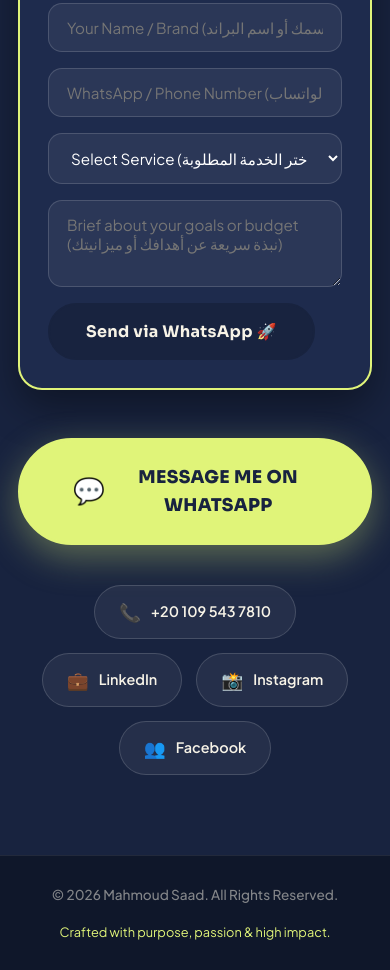
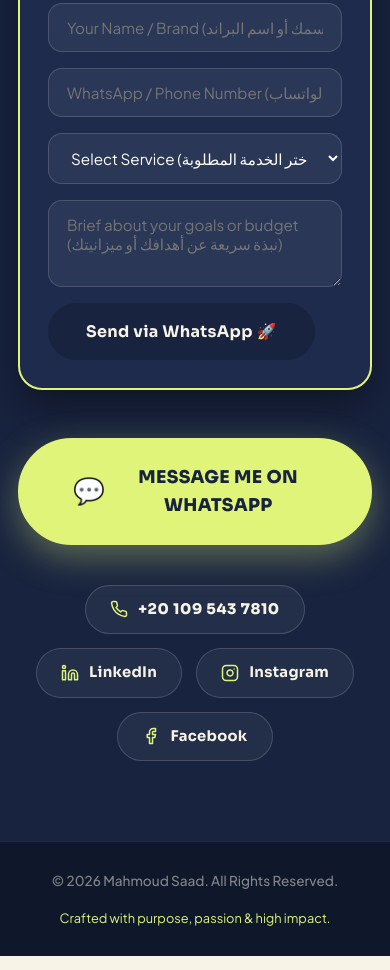
Before and after one commit to mahmoudmsaad07-crypto/portfolio, a plain HTML site: page index.html in a window 390 px wide. Shown: the part 10510-11480 px from the top of the page. Drawn offline with Linux system fonts and the light colour scheme.

Commit message:
Redesign contact pills: Replace low-quality emoji icons with sleek vector SVG icons (phone, LinkedIn, Instagram, Facebook), premium lime stroke accents, high-end hover state

```diff
--- a/index.html
+++ b/index.html
@@ -921,19 +921,19 @@
         <!-- Secondary Contact Channels -->
         <div class="secondary-contacts">
           <a href="tel:+201095437810" class="sec-pill" id="link-phone" title="Direct Phone Call">
-            <span class="pill-icon">📞</span>
-            <bdi dir="ltr">+20 109 543 7810</bdi>
+            <svg class="pill-svg-icon" viewBox="0 0 24 24" fill="none" stroke="currentColor" stroke-width="2" stroke-linecap="round" stroke-linejoin="round"><path d="M22 16.92v3a2 2 0 0 1-2.18 2 19.79 19.79 0 0 1-8.63-3.07 19.5 19.5 0 0 1-6-6 19.79 19.79 0 0 1-3.07-8.67A2 2 0 0 1 4.11 2h3a2 2 0 0 1 2 1.72 12.84 12.84 0 0 0 .7 2.81 2 2 0 0 1-.45 2.11L8.09 9.91a16 16 0 0 0 6 6l1.27-1.27a2 2 0 0 1 2.11-.45 12.84 12.84 0 0 0 2.81.7A2 2 0 0 1 22 16.92z"></path></svg>
+            <span class="phone-text" dir="ltr">+20 109 543 7810</span>
           </a>
           <a href="https://www.linkedin.com/in/mahmoud-saad-674711167/" target="_blank" rel="noopener" class="sec-pill" id="link-linkedin" title="LinkedIn Profile">
-            <span class="pill-icon">💼</span>
+            <svg class="pill-svg-icon" viewBox="0 0 24 24" fill="none" stroke="currentColor" stroke-width="2" stroke-linecap="round" stroke-linejoin="round"><path d="M16 8a6 6 0 0 1 6 6v7h-4v-7a2 2 0 0 0-2-2 2 2 0 0 0-2 2v7h-4v-7a6 6 0 0 1 6-6z"></path><rect x="2" y="9" width="4" height="12"></rect><circle cx="4" cy="4" r="2"></circle></svg>
             <span>LinkedIn</span>
           </a>
           <a href="https://www.instagram.com/mahmoud_saad07/" target="_blank" rel="noopener" class="sec-pill" id="link-instagram" title="Instagram Profile">
-            <span class="pill-icon">📸</span>
+            <svg class="pill-svg-icon" viewBox="0 0 24 24" fill="none" stroke="currentColor" stroke-width="2" stroke-linecap="round" stroke-linejoin="round"><rect x="2" y="2" width="20" height="20" rx="5" ry="5"></rect><path d="M16 11.37A4 4 0 1 1 12.63 8 4 4 0 0 1 16 11.37z"></path><line x1="17.5" y1="6.5" x2="17.51" y2="6.5"></line></svg>
             <span>Instagram</span>
           </a>
           <a href="https://www.facebook.com/Mahmoud.M.Saad07" target="_blank" rel="noopener" class="sec-pill" id="link-facebook" title="Facebook Profile">
-            <span class="pill-icon">👥</span>
+            <svg class="pill-svg-icon" viewBox="0 0 24 24" fill="none" stroke="currentColor" stroke-width="2" stroke-linecap="round" stroke-linejoin="round"><path d="M18 2h-3a5 5 0 0 0-5 5v3H7v4h3v8h4v-8h3l1-4h-4V7a1 1 0 0 1 1-1h3z"></path></svg>
             <span>Facebook</span>
           </a>
         </div>
--- a/style.css
+++ b/style.css
@@ -1470,26 +1470,44 @@ html[dir="rtl"] .tool-num {
   display: inline-flex;
   align-items: center;
   gap: 10px;
-  background: rgba(255, 255, 255, 0.06);
-  border: 1.5px solid rgba(255, 255, 255, 0.15);
+  background: rgba(255, 255, 255, 0.05);
+  border: 1.5px solid rgba(255, 255, 255, 0.16);
   color: var(--cream);
   padding: 12px 24px;
   border-radius: 40px;
-  font-size: 0.9rem;
-  font-weight: 600;
-  transition: all 0.25s ease;
+  font-family: var(--h);
+  font-size: 0.92rem;
+  font-weight: 700;
+  letter-spacing: 0.02em;
+  transition: all 0.28s var(--ease-spring);
+  text-decoration: none;
 }
 
 .sec-pill:hover {
-  background: var(--cream);
-  color: var(--navy);
-  border-color: var(--cream);
-  transform: translateY(-3px);
-  box-shadow: 0 6px 18px rgba(0, 0, 0, 0.2);
-}
-
-.pill-icon {
-  font-size: 1.1rem;
+  background: var(--lime);
+  color: var(--navy);
+  border-color: var(--lime);
+  transform: translateY(-3px) scale(1.03);
+  box-shadow: 0 8px 24px rgba(224, 244, 121, 0.3);
+}
+
+.pill-svg-icon {
+  width: 18px;
+  height: 18px;
+  stroke: var(--lime);
+  transition: stroke 0.25s ease, transform 0.25s ease;
+  flex-shrink: 0;
+}
+
+.sec-pill:hover .pill-svg-icon {
+  stroke: var(--navy);
+  transform: scale(1.1);
+}
+
+.phone-text {
+  font-family: var(--h);
+  font-weight: 800;
+  letter-spacing: 0.04em;
 }
 
 /* 13. Footer
```
